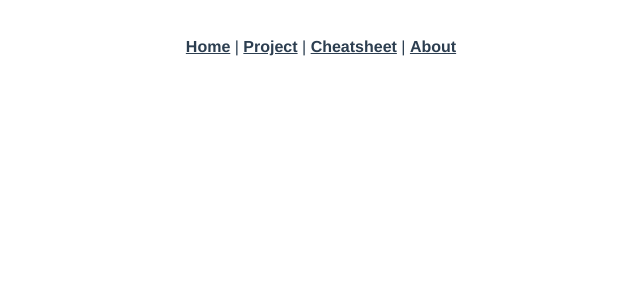
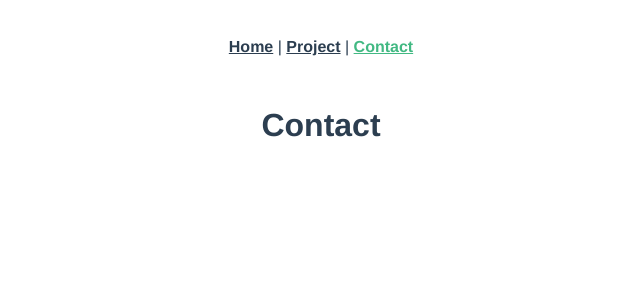
Before and after one commit to bathienle/bathienle.github.io, a Vue app: page /contact in a window 1280 px wide. Shown: the top 300 px of the page, without its empty margins (319-959 px from the left). Built offline with nearby package versions, Linux system fonts and the light colour scheme.

Commit message:
Refactor base pages

```diff
--- a/src/App.vue
+++ b/src/App.vue
@@ -2,8 +2,7 @@
   <div id="nav">
     <router-link to="/">Home</router-link> |
     <router-link to="/project">Project</router-link> |
-    <router-link to="/cheatsheet">Cheatsheet</router-link> |
-    <router-link to="/about">About</router-link>
+    <router-link to="/contact">Contact</router-link>
   </div>
   <router-view/>
 </template>
--- a/src/router/index.js
+++ b/src/router/index.js
@@ -1,7 +1,6 @@
 import { createRouter, createWebHistory } from 'vue-router'
 
-import About from '../views/About.vue'
-import Cheatsheet from '../views/Cheatsheet.vue'
+import Contact from '../views/Contact.vue'
 import Home from '../views/Home.vue'
 import Project from '../views/Project.vue'
 
@@ -12,21 +11,15 @@ const routes = [
     component: Home
   },
   {
-    path: '/cheatsheet',
-    name: 'Cheatsheet',
-    component: Cheatsheet
-  },
-  {
-    path: '/about',
-    name: 'About',
-    component: About
-  },
-  {
     path: '/project',
     name: 'Project',
     component: Project
+  },
+  {
+    path: '/contact',
+    name: 'Contact',
+    component: Contact
   }
-
 ]
 
 const router = createRouter({
--- a/src/views/About.vue
+++ /dev/null
@@ -1,5 +0,0 @@
-<template>
-  <div class="about">
-    <h1>This is an about page</h1>
-  </div>
-</template>
--- a/src/views/Cheatsheet.vue
+++ /dev/null
@@ -1,5 +0,0 @@
-<template>
-  <div class="cheatsheet">
-    <h1>This is a cheatsheet page</h1>
-  </div>
-</template>
--- /dev/null
+++ b/src/views/Contact.vue
@@ -0,0 +1,5 @@
+<template>
+  <div class="contact">
+    <h1>Contact</h1>
+  </div>
+</template>
--- a/src/views/Project.vue
+++ b/src/views/Project.vue
@@ -1,5 +1,5 @@
 <template>
   <div class="project">
-    <h1>This is a project page</h1>
+    <h1>Project</h1>
   </div>
 </template>
```
Also changed, not shown: 1 other file (tests, documents, lock files or other folders).
